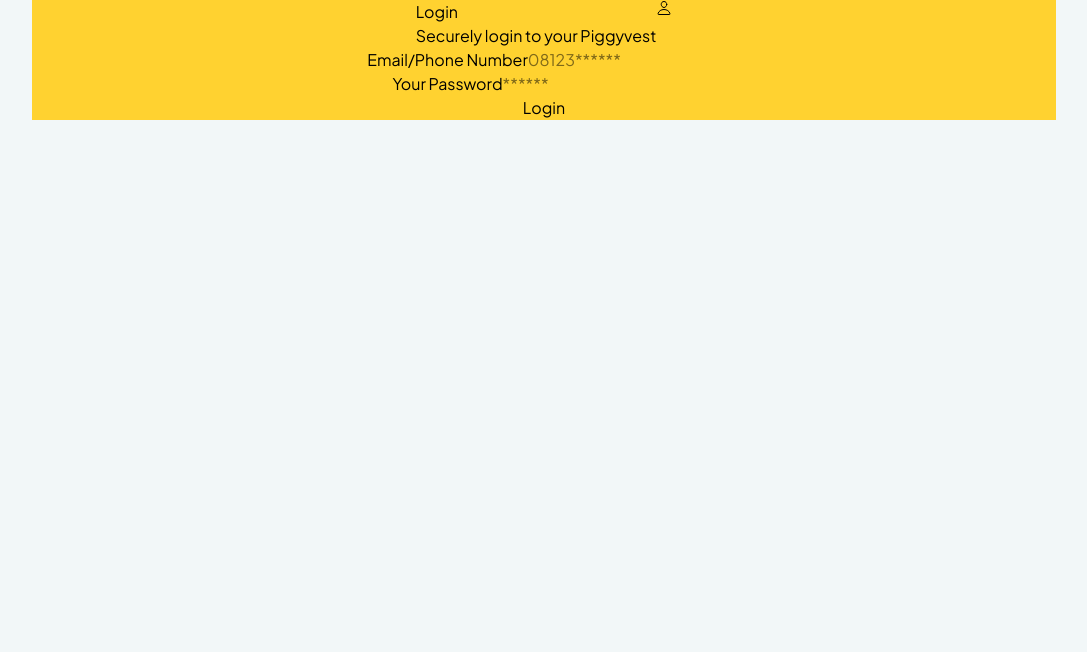
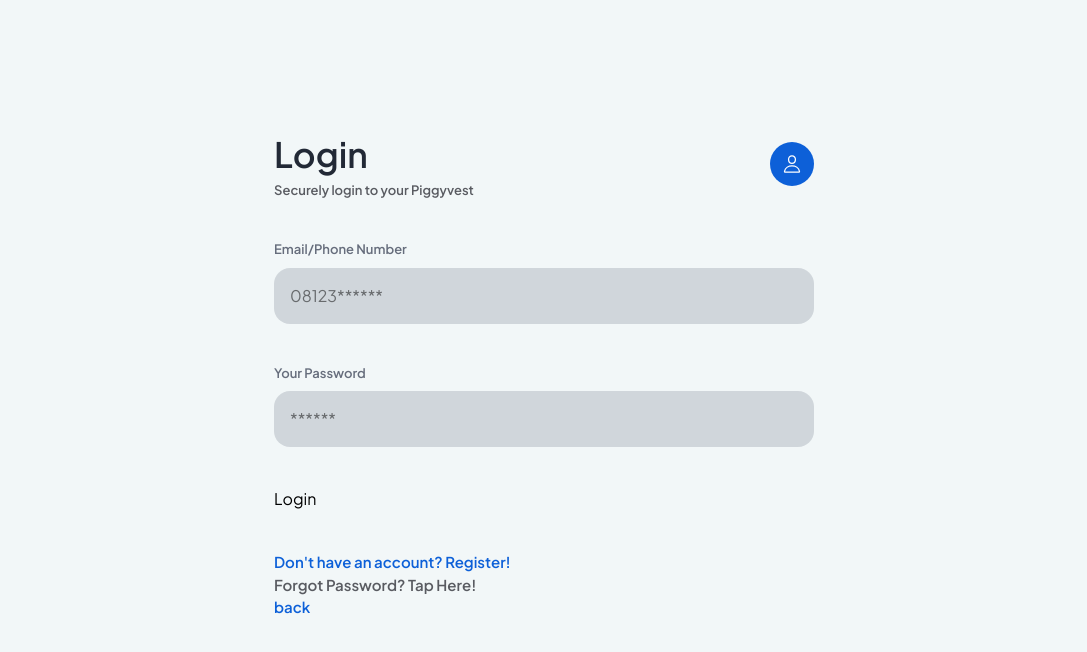
Before and after one commit to untitledDev9/piggyVest-full-function, a React (Vite) app: page /sign-in in a window 1280 px wide. Shown: the top 652 px of the page, without its empty margins (96-1183 px from the left). Built offline with nearby package versions, Linux system fonts and the light colour scheme.

Commit message:
working on sign in page

```diff
--- a/src/pages/account/SignInPage.jsx
+++ b/src/pages/account/SignInPage.jsx
@@ -1,27 +1,33 @@
 import React from 'react'
 import { IoPersonOutline } from "react-icons/io5";
+import { Link } from 'react-router-dom';
 const SignInPage = () => {
   return (
-    <div className=' max-w-[1024px] bg-amber-300 mx-auto flex flex-col justify-center items-center'>
-      <div className=' flex'>
+    <div className=' max-w-[700px]  mx-auto flex flex-col px-20 py-32 gap-10'>
+      <div className=' flex justify-between items-center-safe'>
         <div>
-          <h1>Login</h1>
-          <p>Securely login to your Piggyvest</p>
+          <h1 className=' text-[35px] font-[600] text-[#222936]'>Login</h1>
+          <p className='text-[13px] font-[600] text-[#595b61]'>Securely login to your Piggyvest</p>
         </div>
-        <div>
-          <IoPersonOutline />
+        <div className=' rounded-full bg-[#0d60d8] p-3 h-fit'>
+          <IoPersonOutline color='white' size={20}/>
         </div>
       </div>
-      <div>
-      <label htmlFor="email/phone">Email/Phone Number</label>
-      <input type="text" name='email/phone' placeholder='08123******' />
+      <div className=' flex flex-col gap-2'>
+      <label className='text-[13px] font-[600] text-[#666d7c]' htmlFor="email/phone">Email/Phone Number</label>
+      <input type="text" name='email/phone' placeholder='08123******' className=' bg-[#666d7c3d]  p-4 rounded-2xl'/>
       </div>
-      <div>
-      <label htmlFor="password">Your Password</label>
-      <input type="text" name='password' placeholder='******' />
+      <div className=' flex flex-col gap-2'>
+      <label className='text-[13px] font-[600] text-[#666d7c]' htmlFor="password">Your Password</label>
+      <input type="text" name='password' placeholder='******'  className=' bg-[#666d7c3d]  p-4 rounded-2xl'/>
       </div>
       <div>
         <button>Login</button>
+      </div>
+      <div>
+        <p className='text-[15px] font-[600] text-[#0d60d8]'>Don't have an account? <Link to='create-account'>Register!</Link></p>
+        <p  className='text-[15px] font-[600] text-[#595b61]'>Forgot Password? Tap Here!</p>
+        <p className='text-[15px] font-[600] text-[#0d60d8]'>back</p>
       </div>
     </div>
   )
```
